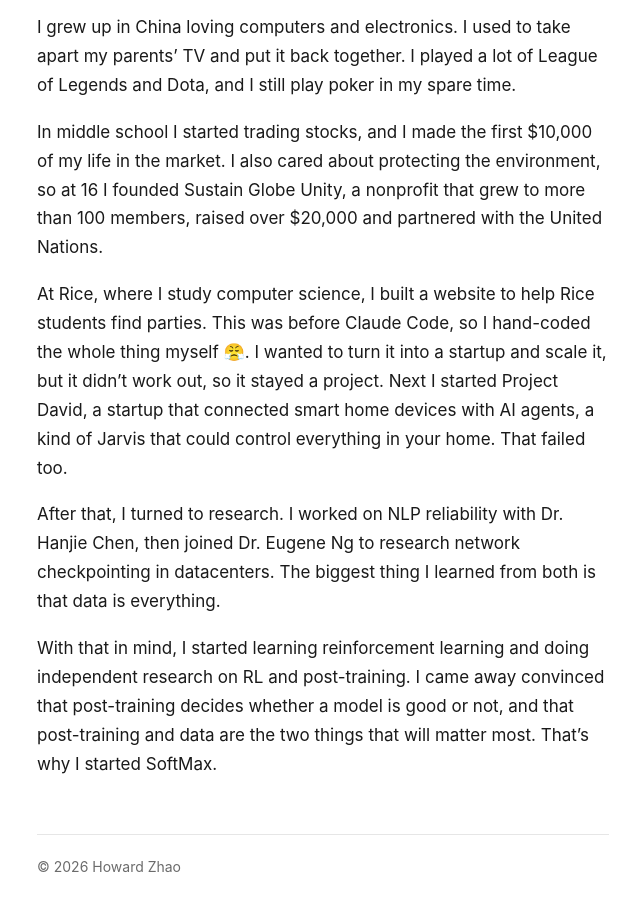
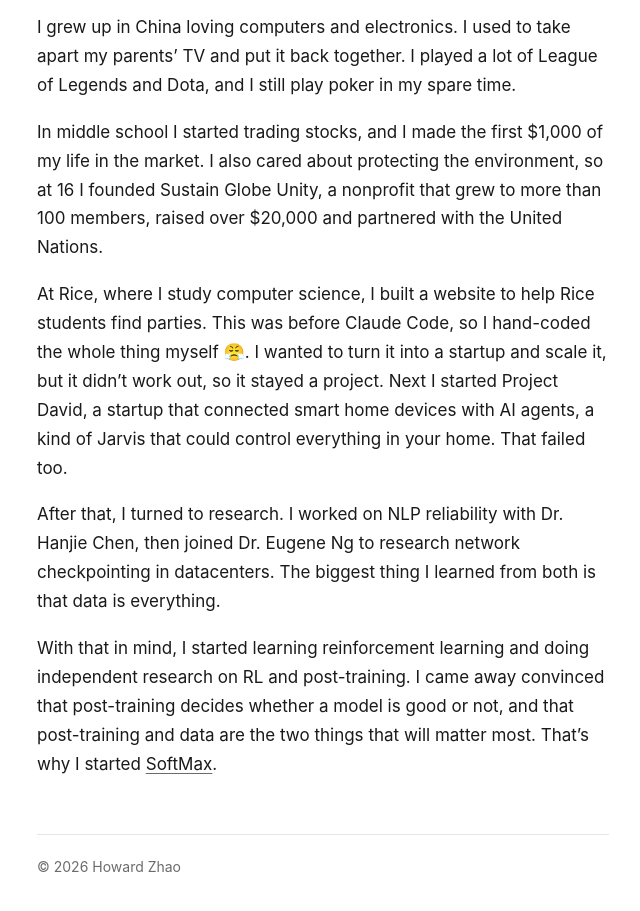
Before and after one commit to howardjaw/howardjaw.github.io, a plain HTML site: page index.html in a window 1280 px wide. Shown: the part 802-1713 px from the top of the page, without its empty margins (317-957 px from the left). Drawn offline with Linux system fonts and the light colour scheme.

Commit message:
Change the first trading profit to $1,000 and link SoftMax
Co-Authored-By: Claude Opus 5.5 <noreply@anthropic.com>

```diff
--- a/index.html
+++ b/index.html
@@ -64,10 +64,10 @@
 
   <h2>My story</h2>
   <p>I grew up in China loving computers and electronics. I used to take apart my parents’ TV and put it back together. I played a lot of League of Legends and Dota, and I still play poker in my spare time.</p>
-  <p>In middle school I started trading stocks, and I made the first $10,000 of my life in the market. I also cared about protecting the environment, so at 16 I founded Sustain Globe Unity, a nonprofit that grew to more than 100 members, raised over $20,000 and partnered with the United Nations.</p>
+  <p>In middle school I started trading stocks, and I made the first $1,000 of my life in the market. I also cared about protecting the environment, so at 16 I founded Sustain Globe Unity, a nonprofit that grew to more than 100 members, raised over $20,000 and partnered with the United Nations.</p>
   <p>At Rice, where I study computer science, I built a website to help Rice students find parties. This was before Claude Code, so I hand-coded the whole thing myself 😤. I wanted to turn it into a startup and scale it, but it didn’t work out, so it stayed a project. Next I started Project David, a startup that connected smart home devices with AI agents, a kind of Jarvis that could control everything in your home. That failed too.</p>
   <p>After that, I turned to research. I worked on NLP reliability with Dr. Hanjie Chen, then joined Dr. Eugene Ng to research network checkpointing in datacenters. The biggest thing I learned from both is that data is everything.</p>
-  <p>With that in mind, I started learning reinforcement learning and doing independent research on RL and post-training. I came away convinced that post-training decides whether a model is good or not, and that post-training and data are the two things that will matter most. That’s why I started SoftMax.</p>
+  <p>With that in mind, I started learning reinforcement learning and doing independent research on RL and post-training. I came away convinced that post-training decides whether a model is good or not, and that post-training and data are the two things that will matter most. That’s why I started <a href="https://softmaxhq.com" rel="noopener" target="_blank">SoftMax</a>.</p>
 
   <footer>© 2026 Howard Zhao</footer>
 </main>
```
